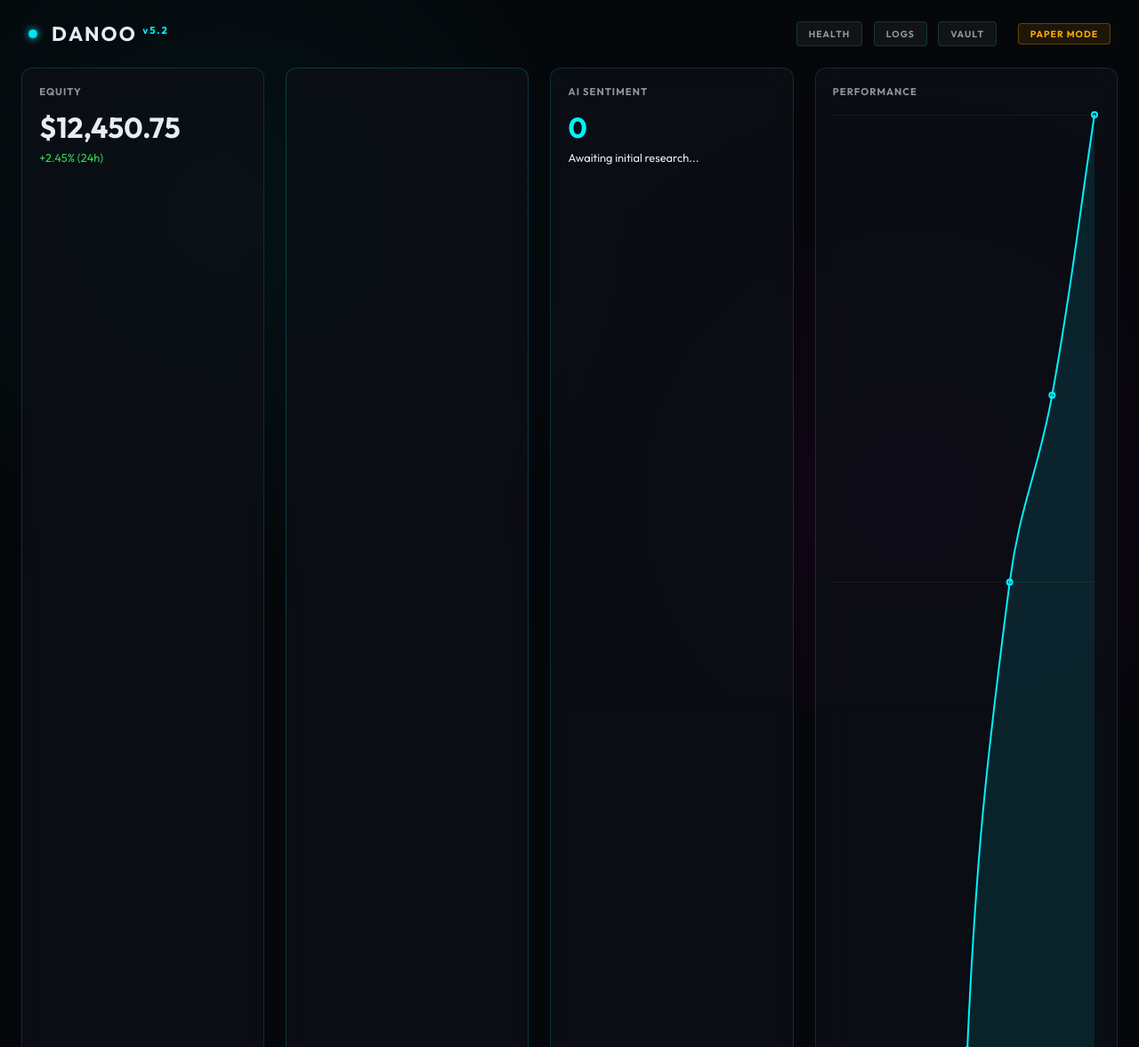
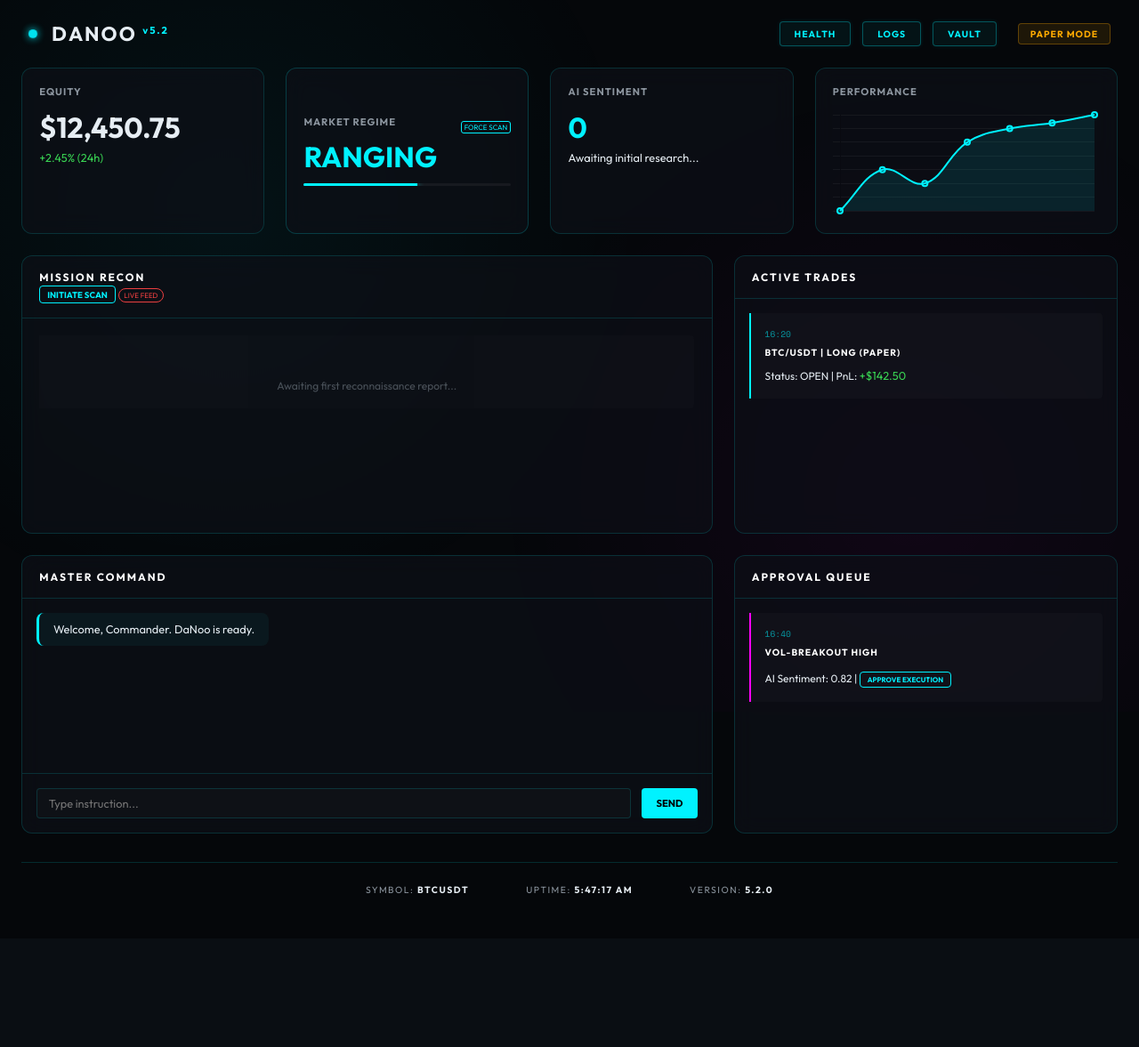
Before and after one commit to foreverdada6126/danoo, a FastAPI app: page / in a window 1280 px wide. Shown: the top 1177 px of the page at 89% size. After the commit the page ends 1004 px from the top, so only its background shows below. Run offline with FastAPI, Linux system fonts and the light colour scheme; data that the repository does not hold is empty.

Commit message:
Critical Fix: Restored Master Command Hub to fix JS execution crash. Pinned Chart height and high-contrast Nav Buttons.

```diff
--- a/web_ui/static/script.js
+++ b/web_ui/static/script.js
@@ -155,6 +155,32 @@ async function updateHealth() {
 }
 
 // 4. ACTION TRIGGERS
+async function sendInstruction() {
+    const text = chatInput.value.trim();
+    if (!text) return;
+    appendMessage(text, 'user');
+    chatInput.value = '';
+    const res = await fetch('/api/chat', {
+        method: 'POST',
+        headers: { 'Content-Type': 'application/json' },
+        body: JSON.stringify({ message: text })
+    });
+    const data = await res.json();
+    setTimeout(() => appendMessage(data.reply, 'bot'), 500);
+}
+
+function appendMessage(text, side) {
+    const div = document.createElement('div');
+    div.className = `msg ${side}`;
+    div.textContent = text;
+    const msgContainer = document.getElementById('chat-messages');
+    msgContainer.appendChild(div);
+    msgContainer.scrollTop = msgContainer.scrollHeight;
+}
+
+sendBtn.addEventListener('click', sendInstruction);
+chatInput.addEventListener('keypress', (e) => { if (e.key === 'Enter') sendInstruction(); });
+
 document.getElementById('recon-btn').addEventListener('click', async () => {
     const btn = document.getElementById('recon-btn');
     btn.textContent = "SCOUTING...";
--- a/web_ui/static/style.css
+++ b/web_ui/static/style.css
@@ -105,22 +105,23 @@ header {
 }
 
 .nav-btn {
-    background: rgba(255, 255, 255, 0.05);
-    border: 1px solid var(--border-color);
-    color: var(--text-dim);
+    background: rgba(0, 242, 255, 0.05);
+    border: 1px solid rgba(0, 242, 255, 0.3);
+    color: var(--cyan);
     font-size: 0.65rem;
     font-weight: 700;
-    padding: 0.4rem 0.8rem;
+    padding: 0.4rem 1rem;
     border-radius: 4px;
     cursor: pointer;
     transition: all 0.2s;
     letter-spacing: 1px;
+    box-shadow: 0 0 5px rgba(0, 242, 255, 0.1);
 }
 
 .nav-btn:hover {
-    background: rgba(0, 242, 255, 0.1);
-    color: var(--cyan);
-    border-color: var(--cyan);
+    background: var(--cyan);
+    color: black;
+    box-shadow: 0 0 15px var(--cyan);
 }
 
 .tag {
@@ -181,6 +182,12 @@ header {
     color: #39d353;
 }
 
+.chart-wrapper {
+    position: relative;
+    height: 120px;
+    width: 100%;
+}
+
 .interactive-card {
     cursor: pointer;
     border: 1px solid rgba(0, 242, 255, 0.2);
@@ -226,9 +233,79 @@ header {
 /* Main Hub Layout */
 .operations-hub {
     display: grid;
-    grid-template-columns: 1.6fr 1.1fr;
+    grid-template-columns: 1.8fr 1fr;
     gap: 1.5rem;
-    height: 550px;
+    height: 650px;
+}
+
+.intelligence-column {
+    display: grid;
+    grid-template-rows: 1fr 1fr;
+    gap: 1.5rem;
+}
+
+.chat-panel {
+    display: flex;
+    flex-direction: column;
+    overflow: hidden;
+}
+
+.chat-messages {
+    flex-grow: 1;
+    overflow-y: auto;
+    padding: 1rem;
+    display: flex;
+    flex-direction: column;
+    gap: 0.8rem;
+}
+
+.msg {
+    padding: 0.6rem 1rem;
+    border-radius: 8px;
+    max-width: 85%;
+    font-size: 0.8rem;
+    line-height: 1.4;
+}
+
+.msg.bot {
+    background: rgba(0, 242, 255, 0.05);
+    border-left: 3px solid var(--cyan);
+    align-self: flex-start;
+}
+
+.msg.user {
+    background: rgba(255, 0, 255, 0.05);
+    border-right: 3px solid var(--magenta);
+    align-self: flex-end;
+}
+
+.chat-input-area {
+    padding: 1rem;
+    border-top: 1px solid var(--border-color);
+    display: flex;
+    gap: 0.8rem;
+}
+
+#chat-input {
+    flex-grow: 1;
+    background: rgba(255, 255, 255, 0.02);
+    border: 1px solid var(--border-color);
+    border-radius: 4px;
+    padding: 0.5rem 0.8rem;
+    color: white;
+    outline: none;
+    font-size: 0.8rem;
+}
+
+#send-btn {
+    background: var(--cyan);
+    color: black;
+    border: none;
+    padding: 0 1rem;
+    border-radius: 4px;
+    font-weight: 700;
+    font-size: 0.7rem;
+    cursor: pointer;
 }
 
 .ops-panel {
--- a/web_ui/templates/index.html
+++ b/web_ui/templates/index.html
@@ -55,13 +55,16 @@
                 </div>
                 <div class="card glass">
                     <h3>PERFORMANCE</h3>
-                    <canvas id="pnlChart" height="100"></canvas>
+                    <div class="chart-wrapper">
+                        <canvas id="pnlChart"></canvas>
+                    </div>
                 </div>
             </section>
 
             <!-- Main Operational Hub -->
             <div class="operations-hub">
                 <!-- Left: AI Intelligence -->
+                <div class="intelligence-column">
                     <section class="ops-panel recon-panel glass">
                         <div class="chat-header">
                             <div class="header-flex">
@@ -76,6 +79,20 @@
                             <div class="recon-item empty">Awaiting first reconnaissance report...</div>
                         </div>
                     </section>
+
+                    <section class="ops-panel glass chat-panel">
+                        <div class="chat-header">
+                            <h2>MASTER COMMAND</h2>
+                        </div>
+                        <div id="chat-messages" class="chat-messages">
+                            <div class="msg bot">Welcome, Commander. DaNoo is ready.</div>
+                        </div>
+                        <div class="chat-input-area">
+                            <input type="text" id="chat-input" placeholder="Type instruction..." autocomplete="off">
+                            <button id="send-btn">SEND</button>
+                        </div>
+                    </section>
+                </div>
 
                 <!-- Right: Strategy & Execution -->
                 <div class="strategy-column">
```
Lines whose indentation alone changed are shown as unchanged.
